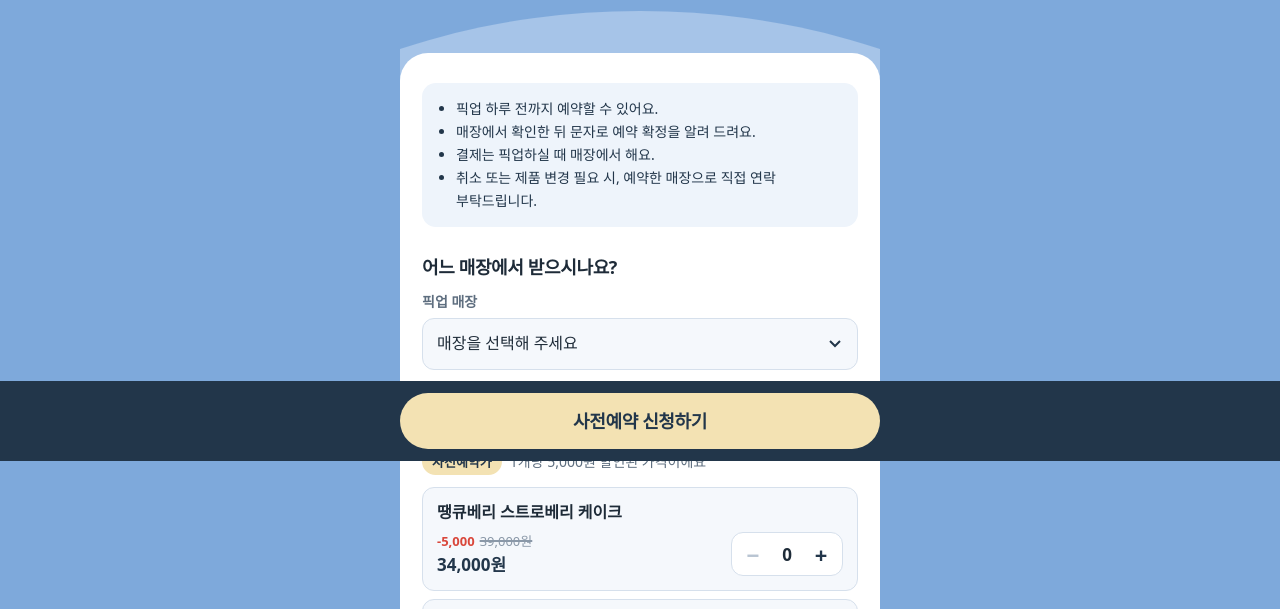
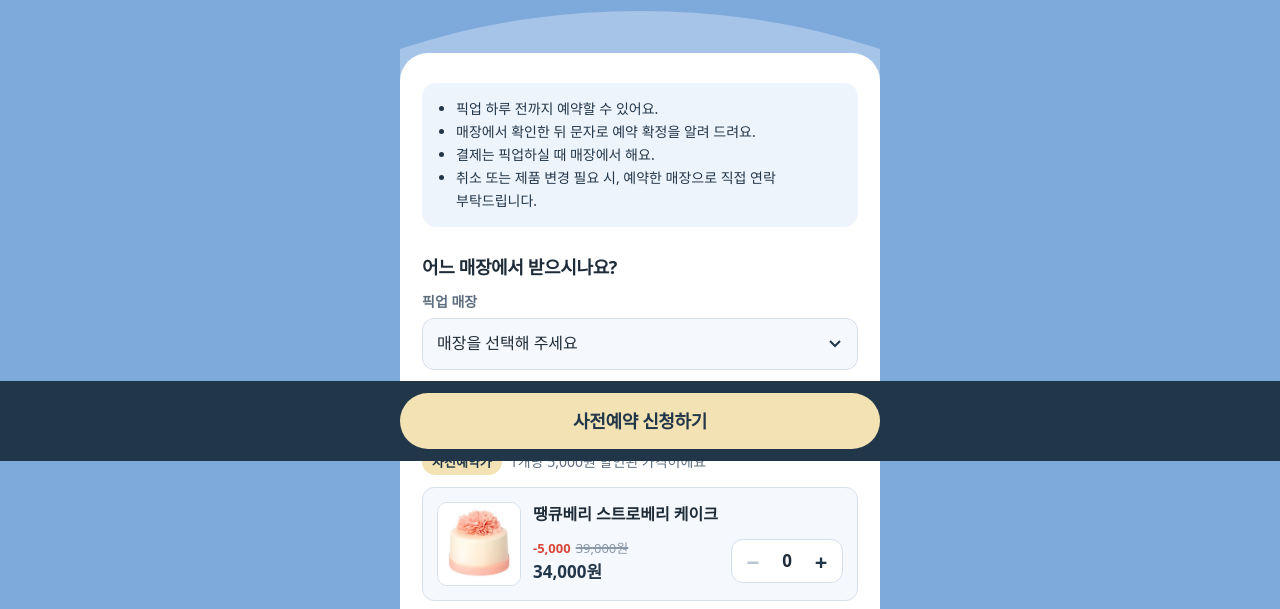
Before and after one commit to benson-cake/benson-cake, a plain HTML site: page index.html in a window 1280 px wide. Shown: the part 339-948 px from the top of the page. Drawn offline with Linux system fonts and the light colour scheme; a web font is replaced by a local one.

Commit message:
Add files via upload

```diff
--- a/index.html
+++ b/index.html
@@ -126,6 +126,12 @@
     align-items: end; gap: 8px 12px;
     padding: 14px; border: 1.5px solid var(--line); border-radius: 12px; background: var(--field);
     transition: border-color .15s, background-color .15s;
+  }
+  .cake-row.has-img { grid-template-columns: 84px 1fr auto; grid-template-areas: "im nm nm" "im pr st"; align-items: center; }
+  .cake-row .thumb {
+    grid-area: im; display: block; width: 84px; height: 84px;
+    object-fit: cover; border-radius: 10px; background: #fff;
+    border: 1px solid var(--line);
   }
   .cake-row.on { border-color: var(--navy); background: #FBF4E1; }
   .cake-row .nm { grid-area: nm; font-size: 16px; font-weight: 700; line-height: 1.35; }
@@ -430,6 +436,13 @@ if (CAKES.length) {
   CAKES.forEach((c) => {
     const name = cakeName(c);
     const row = document.createElement("div"); row.className = "cake-row";
+    if (c.image) {
+      const img = document.createElement("img");
+      img.className = "thumb"; img.src = c.image; img.alt = name;
+      img.width = 270; img.height = 191; img.loading = "lazy"; img.decoding = "async";
+      img.onerror = () => { img.remove(); row.classList.remove("has-img"); };
+      row.classList.add("has-img"); row.appendChild(img);
+    }
     const nm = document.createElement("span"); nm.className = "nm"; nm.textContent = name;
     row.appendChild(nm);
     if (cakePrice(c)) row.appendChild(priceTag(cakePrice(c)));
```
